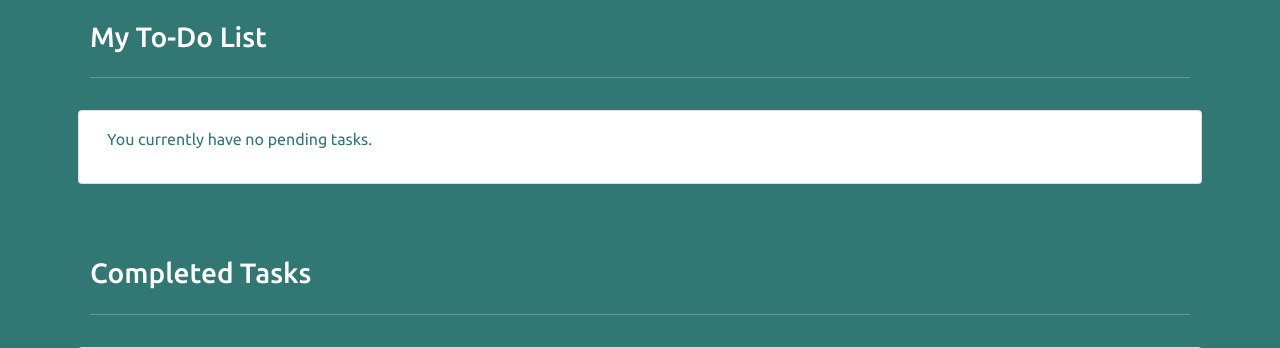
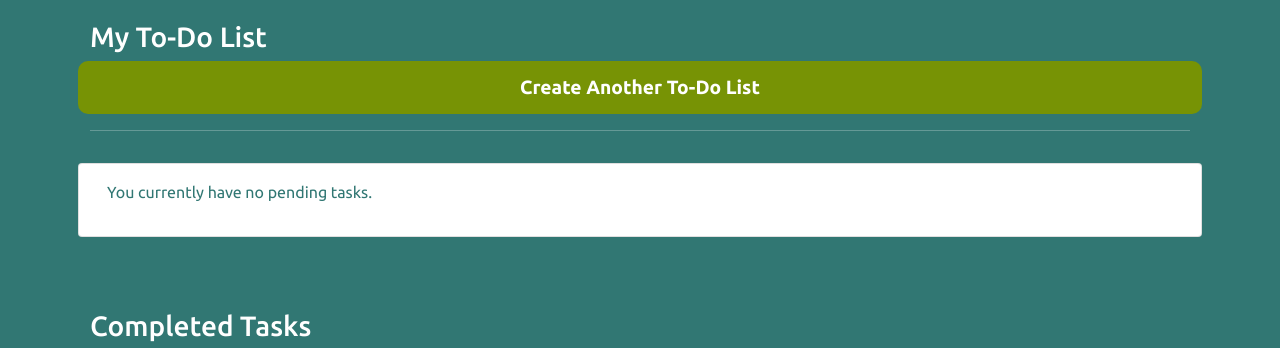
Before and after one commit to TerenceTamuka/to-do_application-hackathon, a Django app: page /todo/ in a window 1280 px wide. Shown: the part 60-408 px from the top of the page. Run offline with Django 5.2, Linux system fonts and the light colour scheme; a user stored in the database is signed in; tables that the repository leaves empty hold one stand-in row (values such as "Sample post").

Commit message:
Added a new Create another to-do list button on my todo list page for easier accessibility

```diff
--- a/todo/templates/todo/todo_list.html
+++ b/todo/templates/todo/todo_list.html
@@ -4,6 +4,11 @@
     <!-- Title for the to-do list section -->
     <div class="row">
         <h3>My To-Do List</h3>
+        {% if user.is_authenticated %}
+            <a href="{% url 'todo_create' %}" class="btn btn-primary">Create Another To-Do List</a>
+        {% else %}
+           <p class="text-prompt">Please <a class="login-prompt" href="{% url 'login' %}">login</a> to create and manage your to-do list.</p>
+        {% endif %}
     </div>
     <hr>
 
```
